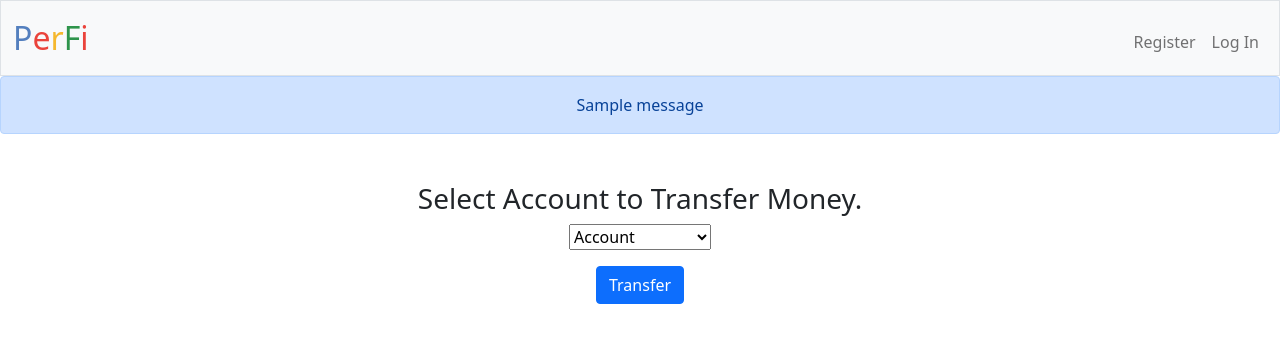
After one commit to Jaizzer/PerFi, a Flask app: template templates/transfer.html in a window 1280 px wide. The commit adds this page. Shown: the top 343 px of the page. Run offline with Flask 2, Linux system fonts and the light colour scheme; the template is opened without the code that fills it: most values are stand-ins (such as "Sample title", 1, 10 or a date in 2020); one stand-in notice (Sample message) is shown; some libraries are stand-ins or nearby versions.

Commit message:
I am now updating the debt route

```diff
--- a/app.py
+++ b/app.py
@@ -63,35 +63,6 @@ def index():
         # Redirect to the corresponding route.
         return redirect(f"/{route_code['operation']}_{route_code['lend_borrow']}")
 
-
-
-
-
-
-        # Check whether the user lend or borrowed money.
-        if transaction[5] == "Lend":
-            # Create or insert into a database of lending transactions.
-            print("lend")
-        elif transaction[5] == "Borrow":
-            # Create or insert into a database of borrowing transactions.
-            print("borrow")
-
-        # Update the selected account.
-        if transaction[6] == 1:
-            db.execute("UPDATE ? SET balance = balance + ? WHERE account_name = ?", str(username + "_accounts"), transaction[4], transaction[2])
-
-        elif transaction[6] == 2:
-            db.execute("UPDATE ? SET balance = balance - ? WHERE account_name = ?", str(username + "_accounts"), transaction[4], transaction[2])
-
-        else:
-            db.execute("UPDATE ? SET balance = balance - ? WHERE account_name = ?", str(username + "_accounts"), transaction[4], transaction[2])
-            db.execute("UPDATE ? SET balance = balance + ? WHERE account_name = ?", str(username + "_accounts"), transaction[4], transaction[7])
-
-        # Insert transaction to the user history.
-        db.execute("INSERT INTO {} (description, account_1, category, amount, lend_borrow, operation, 'account_2') VALUES ('{}', '{}', '{}', {}, '{}', '{}', '{}')".format(*transaction))
-
-        # Redirect user to the transaction history.
-        return redirect("/history")
     else:
         # Load all user's added  accounts.
         accounts = db.execute("SELECT account_name, balance FROM ?", str(username + "_accounts"))
@@ -111,37 +82,75 @@ def one_zero():
     # Update user's selected account.
     db.execute("UPDATE ? SET balance = balance + ? WHERE account_name = ?", str(session["transaction"][0] + "_accounts"), session["transaction"][3], session["transaction"][4])
 
-    #return apology(str(session[]))
-
     # Update user's transaction history.
     db.execute("INSERT INTO {} (description, category, operation, amount, lend_borrow, account, transfer_account) VALUES ('{}', '{}', 1, {}, 0, '{}', 'None')".format(*session["transaction"]))
 
     return redirect("/history")
 
+@app.route("/1_1", methods=["GET", "POST"])
+@login_required
+def one_one():
+
+    if request.method == "POST":
+
+        # Get the name that lend or borrowed money from the user.
+        name = request.form.get("name")
+
+        # Ge the amount of money involved.
+        amount = session["transaction"][3]
+
+        # Update the database with the name and new amount.
 
 
-    # Goal
-        # Complete all other operations
+        # Redirect to user to the debt list.
+        return redirect("/debt")
 
-@app.route("/1_1")
-@login_required
-def one_one():
-    return apology("Borrowed Income")
+    else:
+        return render_template("debt_receivable.html", category=session["transaction"][2])
 
 @app.route("/2_0")
 @login_required
 def two_zero():
-    return apology("Normal Expense")
+
+    # Update user's selected account.
+    db.execute("UPDATE ? SET balance = balance - ? WHERE account_name = ?", str(session["transaction"][0] + "_accounts"), session["transaction"][3], session["transaction"][4])
+
+    # Update user's transaction history.
+    db.execute("INSERT INTO {} (description, category, operation, amount, lend_borrow, account, transfer_account) VALUES ('{}', '{}', 2, {}, 0, '{}', 'None')".format(*session["transaction"]))
+
+    return redirect("/history")
 
 @app.route("/2_2")
 @login_required
 def two_one():
     return apology("Lended Expense")
 
-@app.route("/3_0")
+@app.route("/3_0", methods=["GET", "POST"])
 @login_required
 def three_zero():
-    return apology("transfer")
+
+    if request.method == "POST":
+
+        # Get the user's selected account to transfer money.
+        account_to_transfer = request.form.get("account_to_transfer")
+
+        # Update user's selected account.
+        db.execute("UPDATE ? SET balance = balance - ? WHERE account_name = ?", str(session["transaction"][0] + "_accounts"), session["transaction"][3], session["transaction"][4])
+
+        # Update user's selected account.
+        db.execute("UPDATE ? SET balance = balance + ? WHERE account_name = ?", str(session["transaction"][0] + "_accounts"), session["transaction"][3], account_to_transfer)
+
+        # Update user's transaction history.
+        db.execute("INSERT INTO {} (description, category, operation, amount, lend_borrow, account, transfer_account) VALUES ('{}', '{}', 2, {}, 0, '{}', '{}')".format(*session["transaction"], account_to_transfer))
+
+        return redirect("/history")
+
+    else:
+
+        # Load all user's added  accounts.
+        accounts = db.execute("SELECT account_name, balance FROM ? WHERE account_name != ?", str(session["username"] + "_accounts"), session["transaction"][4])
+
+        return render_template("transfer.html", accounts=accounts, category=session["transaction"][2])
 
 
 @app.route("/history")
@@ -267,6 +276,9 @@ def register():
         db.execute("CREATE TABLE ? (id INTEGER PRIMARY KEY, category_name TEXT, operation INTEGER, lend_borrow INTEGER)", str(username + "_categories"))
         db.execute("INSERT INTO ? (category_name, operation, lend_borrow) VALUES ('Expense', 2, 0), ('Income', 1, 0), ('Transfer', 3, 0), ('Savings', 3, 0), ('Debt', 1, 1), ('Lend', 2, 2)", str(username + "_categories"))
 
+        # Create user's debt and receivable tables.
+        db.execute("CREATE TABLE ? (id PRIMARY KEY, name TEXT, type INTEGER, balance REAL)",  str(username + "_debt_receivable"))
+
         # Redirect to a route that shows user's profile porfolio.
         return redirect("/login")
 
--- a/templates/layout.html
+++ b/templates/layout.html
@@ -31,8 +31,8 @@
                 <div class="collapse navbar-collapse" id="navbar">
                     {% if session["user_id"] %}
                         <ul class="navbar-nav me-auto mt-2">
-                            <li class="nav-item"><a class="nav-link" href="/quote">Quote</a></li>
-                            <li class="nav-item"><a class="nav-link" href="/buy">Buy</a></li>
+                            <li class="nav-item"><a class="nav-link" href="/debt">Debt</a></li>
+                            <li class="nav-item"><a class="nav-link" href="/receivable">Receivable</a></li>
                             <li class="nav-item"><a class="nav-link" href="/sell">Sell</a></li>
                             <li class="nav-item"><a class="nav-link" href="/history">History</a></li>
                         </ul>
--- /dev/null
+++ b/templates/transfer.html
@@ -0,0 +1,22 @@
+{% extends "layout.html" %}
+
+{% block title %}
+    {{ category }}
+{% endblock %}
+
+{% block main %}
+    <div align="center">
+        <h3>Select Account to Transfer Money.</h3>
+        <form action="/3_0" method="post">
+            <div style="float:center;" class="mb-3">
+                <select name="account_to_transfer">
+                    <option disabled selected>Account</option>
+                    {% for account in accounts %}
+                        <option value="{{ account.account_name }}">{{ account.account_name }}</option>
+                    {% endfor %}
+                </select>
+            </div>
+            <button style="float:center" class="btn btn-primary" type="submit">Transfer</button>
+        </form>
+    </div>
+{% endblock %}
```
Also changed, not shown: perfi.db, templates/lend_borrow.html (added), 2 other files.
